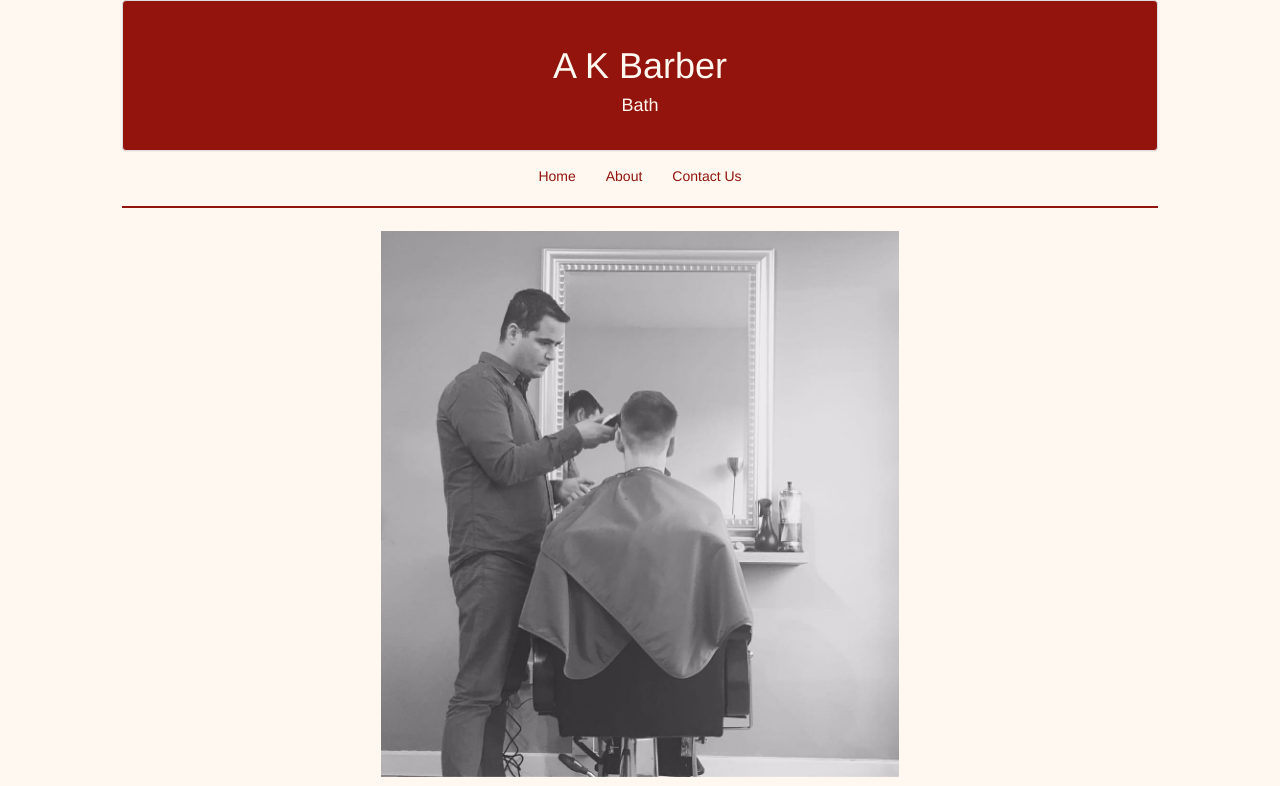
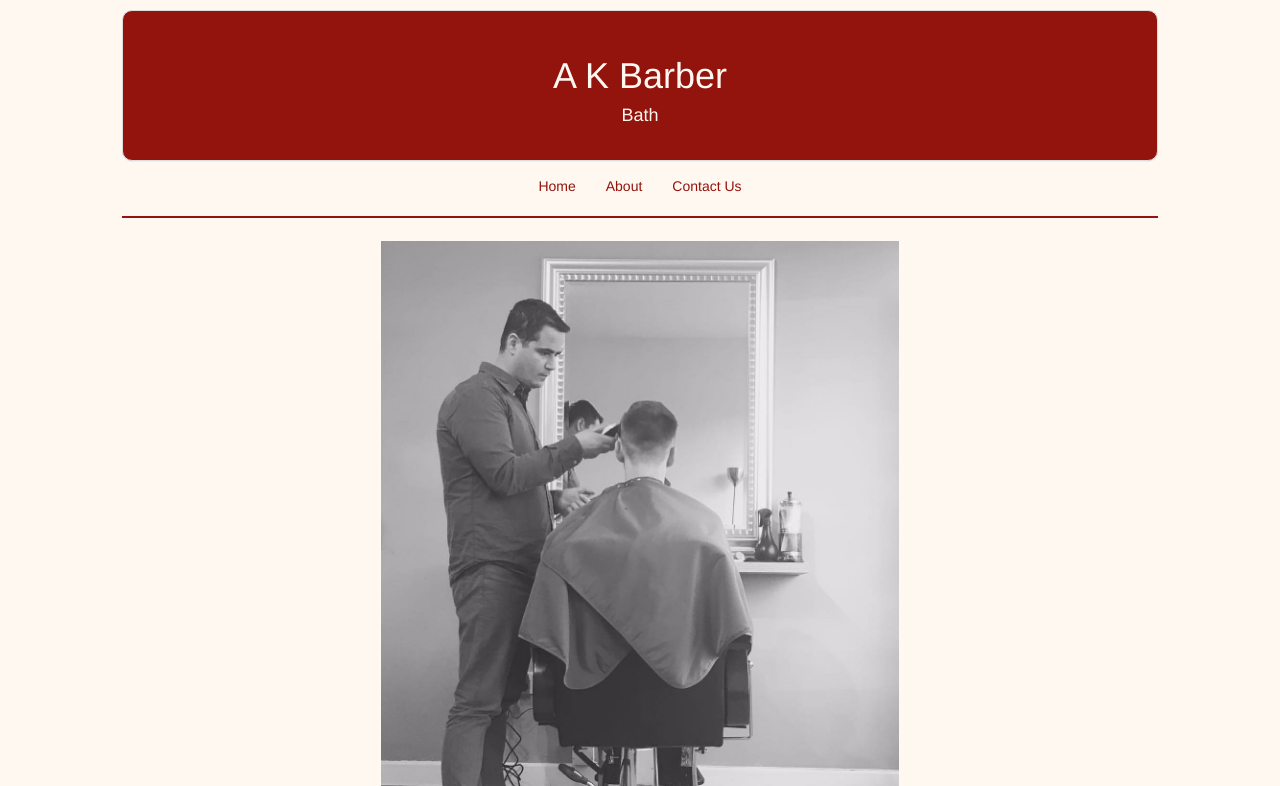
Before and after one commit to evansabove/akbarber, a PHP site: page / in a window 1280 px wide. Shown: the top 786 px of the page. Run offline with PHP 8.4, Linux system fonts and the light colour scheme.

Commit message:
Few styling tweaks before first go-live

```diff
--- a/header.php
+++ b/header.php
@@ -19,7 +19,7 @@
     <body>
     	<div class="col-xs-1"></div>
     	<div class="col-xs-10">
-	    	<div class="panel panel-default header" id="header">
+	    	<div class="panel panel-default header">
 				<div class="panel-body">
 			    	<h1>A K Barber</h1>
 			    	<h4>Bath</h4>
--- a/stylesheets/style.css
+++ b/stylesheets/style.css
@@ -17,6 +17,10 @@ img.main-image {
   text-align: center;
   background-color: #92140C;
   text-shadow: 0px -1px 0px #92140C;
+  margin-bottom: 0;
+  margin-top: 10px;
+  border-radius: 10px;
+
 }
 
 nav.navbar {
@@ -32,15 +36,12 @@ nav a  {
   color: #FFF8F0;
 }
 
-#header {
-  margin-bottom: 0;
-}
-
 .navbar-default {
   border: none;
   border-radius: 0;
   border-bottom: 1px solid #92140C;
   color: #1E1E24;
+  box-shadow: 0px 30px 40px rgba(0,0,0,.1);
 }
 
 ul.nav a {
```
